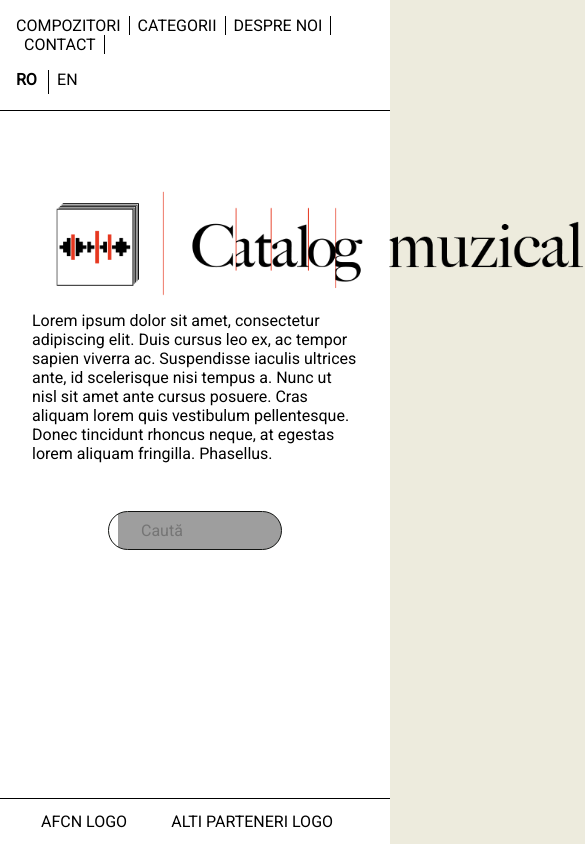
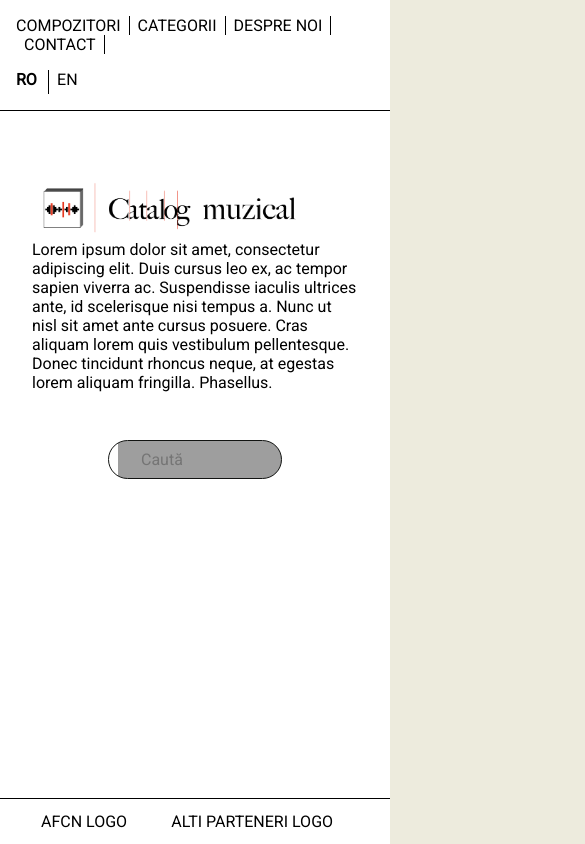
Before and after one commit to ceky/compozitori, a React (Vite) app: page / in a window 390 px wide. Shown: the top 844 px of the page, 585 px wide, since content can reach past the window. Built offline with nearby package versions, Linux system fonts and the light colour scheme; grey boxes are pictures that could not be loaded; a web font is replaced by a local one.

Commit message:
Make home page a bit more responsive

```diff
--- a/src/pages/Home/Home.css
+++ b/src/pages/Home/Home.css
@@ -65,4 +65,8 @@ input::-webkit-search-cancel-button {
   .home-container {
     padding: 0 2em;
   }
+
+  .home-container .main-container .logo {
+    max-width: 276px;
+  }
 }
```
